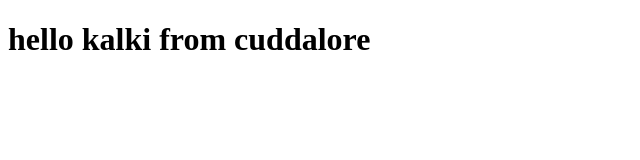
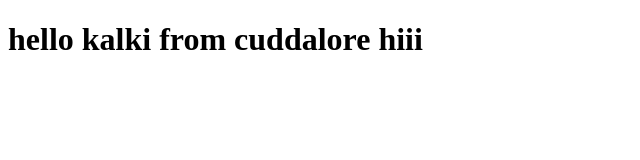
Before and after one commit to kalkicse/ci-cd, a plain HTML site: page index.html in a window 1280 px wide. Shown: the full height of the page, 0-640 px from the left. Drawn offline with Linux system fonts and the light colour scheme.

Commit message:
Update index.html

```diff
--- a/index.html
+++ b/index.html
@@ -6,6 +6,6 @@
     <title>Document</title>
 </head>
 <body>
-    <h1>hello kalki from cuddalore</h1>
+    <h1>hello kalki from cuddalore  hiii</h1>
 </body>
 </html>
```
